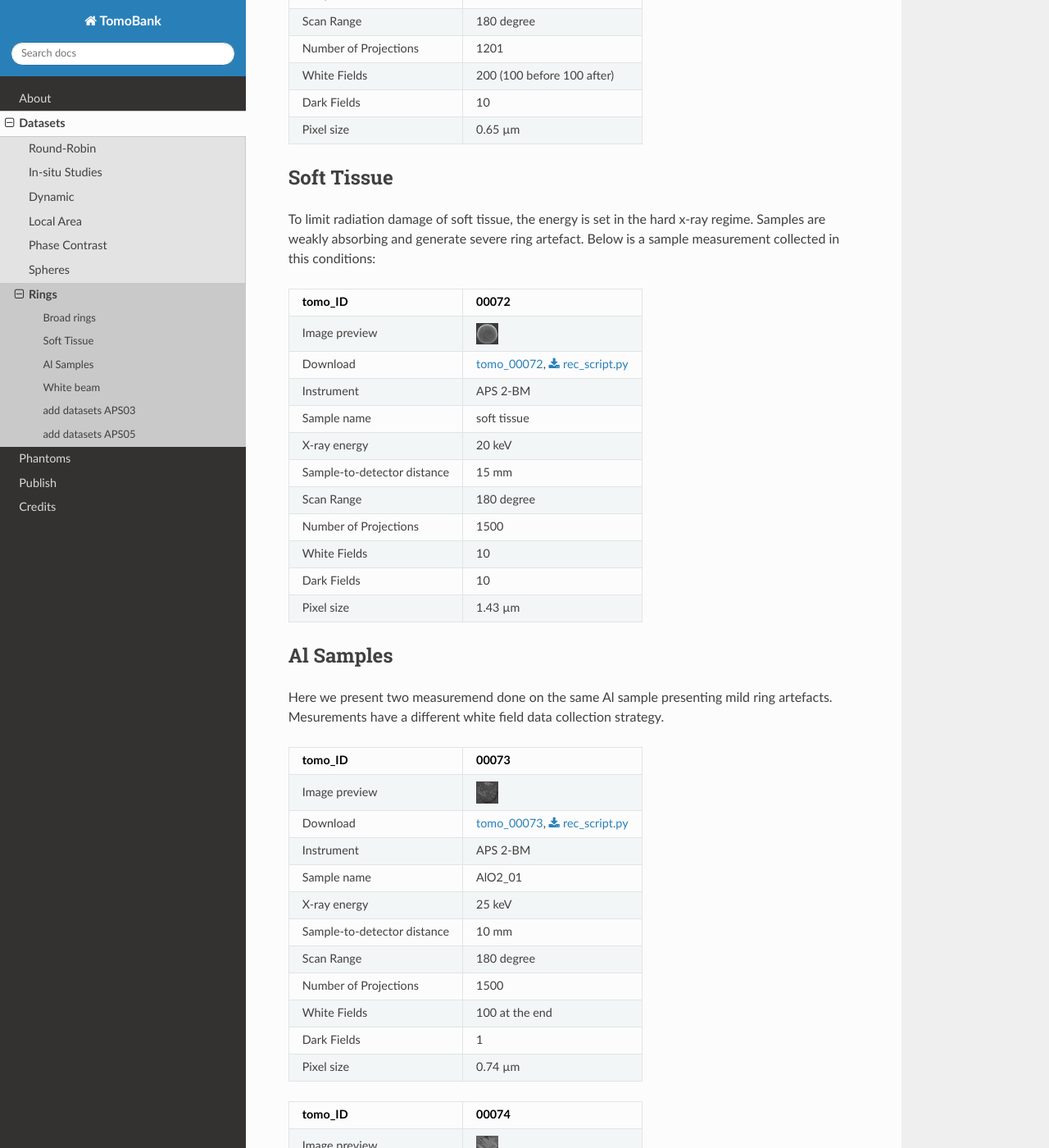
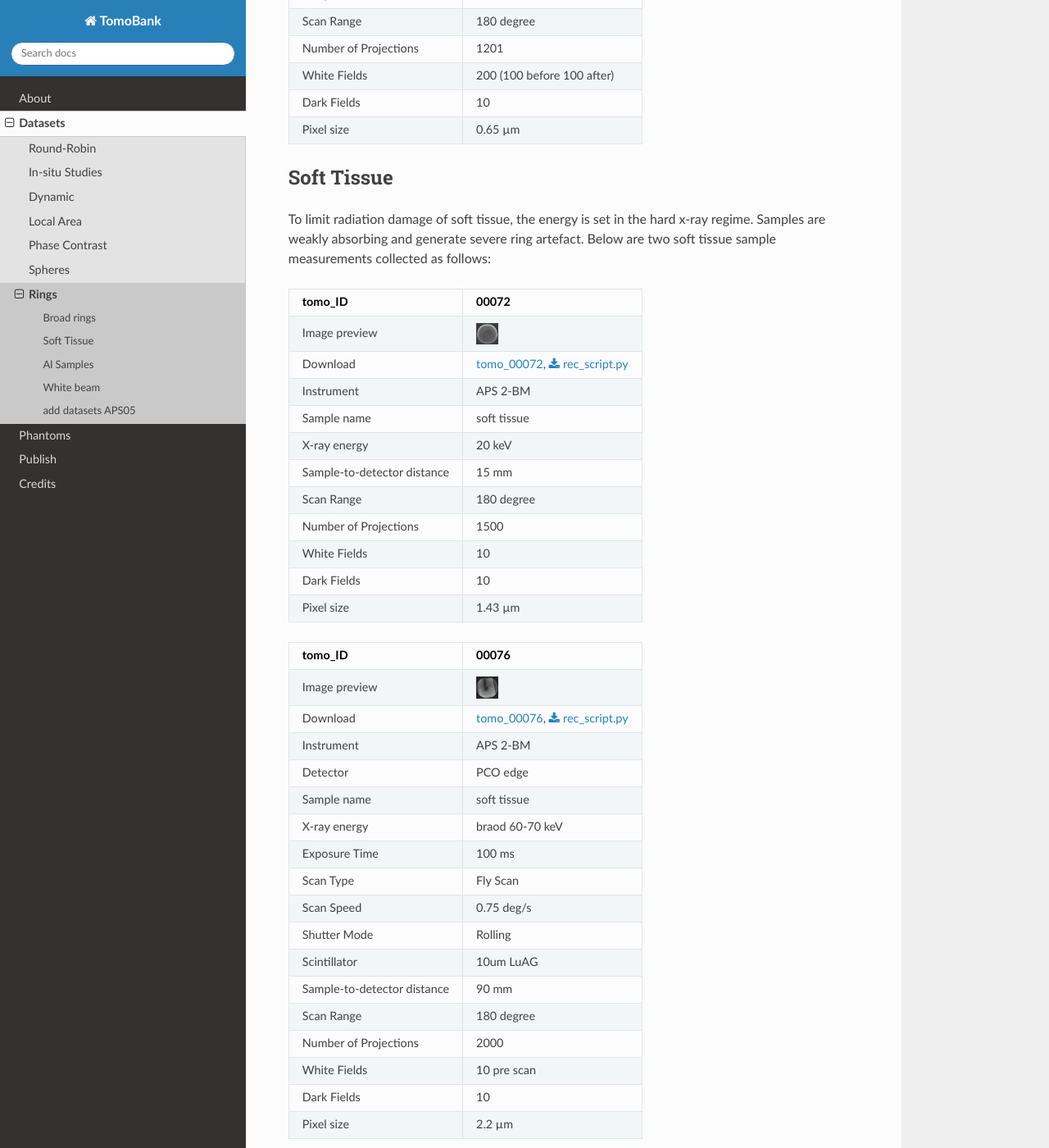
Before and after one commit to tomography/tomobank, a Sphinx documentation site: the page built from docs/source/data/docs.data.rings.rst, in a window 1280 px wide and 1400 px high, scrolled down 593 px. Shown: the whole window at 82% size. Built offline with Sphinx 7.4.7 and the Read the Docs theme 2.0.0, drawn with Linux system fonts in a browser that asks for light colours; cross-references to code outside the pages are shown as plain code; some of the changed text lies outside the part shown.

Commit message:
added APS ring dataset 76

```diff
--- /dev/null
+++ b/docs/demo/rec_tomo_00076.py
@@ -0,0 +1,56 @@
+#!/usr/bin/env python
+# -*- coding: utf-8 -*-
+
+"""
+TomoPy example script to reconstruct tomo_00076
+"""
+
+from __future__ import print_function
+
+import tomopy
+import dxchange
+
+if __name__ == '__main__':
+
+
+    tomo_id = 'tomo_00076'
+    sample_detector_distance = 90
+    rot_center = 1275
+
+    detector_pixel_size_x = 2.2e-4
+    monochromator_energy = 65
+
+    # Set path to the micro-CT data to reconstruct.
+    fname = '/tomobank/datasets/tomo_00076/' + tomo_id + '.h5'
+
+    # Select the sinogram range to reconstruct.
+    start = 1580
+    end = 1582
+
+    sino=(start, end)
+
+    # Read raw data.
+    proj, flat, dark, theta = dxchange.read_aps_32id(fname, sino=(start, end))
+
+    # Flat-field correction of raw data.
+    data = tomopy.normalize(proj, flat, dark)
+
+    # remove stripes
+    data = tomopy.prep.stripe.remove_stripe_fw(data,level=5,wname='sym16',sigma=1,pad=True)
+
+    # phase retrieval
+    data = tomopy.prep.phase.retrieve_phase(data,pixel_size=detector_pixel_size_x,dist=sample_detector_distance,energy=monochromator_energy,alpha=8e-3,pad=True)
+
+    # Set rotation center.
+    rot_center = rot_center
+
+    data = tomopy.minus_log(data)
+
+    # Reconstruct object using Gridrec algorithm.
+    rec = tomopy.recon(data, theta, center=rot_center, algorithm='gridrec')
+
+    # Mask each reconstructed slice with a circle.
+    rec = tomopy.circ_mask(rec, axis=0, ratio=0.95)
+
+    # Write data as stack of TIFs.
+    dxchange.write_tiff_stack(rec, fname='recon_dir/tomo_00076')
--- a/docs/source/data/docs.data.rings.rst
+++ b/docs/source/data/docs.data.rings.rst
@@ -48,8 +48,7 @@ A more sophisticated flat-field correction might help for the ring artefact prob
 Soft Tissue
 ~~~~~~~~~~~
 
-To limit radiation damage of soft tissue, the energy is set in the hard x-ray regime. Samples are weakly absorbing and generate severe ring artefact.
-Below is a sample measurement collected in this conditions:
+To limit radiation damage of soft tissue, the energy is set in the hard x-ray regime. Samples are weakly absorbing and generate severe ring artefact. Below are two soft tissue sample measurements collected as follows:
 
 
 +-----------------------------------------+----------------------------+
@@ -87,6 +86,51 @@ Below is a sample measurement collected in this conditions:
     :height: 20pt
 
 
++-----------------------------------------+----------------------------+
+|             tomo_ID                     | 00076                      |
++=========================================+============================+
+|             Image preview               | |00076|                    |
++-----------------------------------------+----------------------------+
+|             Download                    | tomo_00076_, |tomo_00076|  |
++-----------------------------------------+----------------------------+
+|             Instrument                  | APS 2-BM                   |
++-----------------------------------------+----------------------------+
+|             Detector                    | PCO edge                   |
++-----------------------------------------+----------------------------+
+|             Sample name                 | soft tissue                |
++-----------------------------------------+----------------------------+
+|             X-ray energy                | braod 60-70 keV            |
++-----------------------------------------+----------------------------+
+|             Exposure Time               | 100 ms                     |
++-----------------------------------------+----------------------------+
+|             Scan Type                   | Fly Scan                   |
++-----------------------------------------+----------------------------+
+|             Scan Speed                  | 0.75 deg/s                 |
++-----------------------------------------+----------------------------+
+|             Shutter Mode                | Rolling                    |
++-----------------------------------------+----------------------------+
+|             Scintillator                | 10um LuAG                  |
++-----------------------------------------+----------------------------+
+|             Sample-to-detector distance | 90 mm                      |
++-----------------------------------------+----------------------------+
+|             Scan Range                  | 180 degree                 |
++-----------------------------------------+----------------------------+
+|             Number of Projections       | 2000                       |
++-----------------------------------------+----------------------------+
+|             White Fields                | 10 pre scan                |
++-----------------------------------------+----------------------------+
+|             Dark Fields                 | 10                         |
++-----------------------------------------+----------------------------+
+|             Pixel size                  | 2.2  µm                    |
++-----------------------------------------+----------------------------+
+
+.. |tomo_00076| replace:: :download:`rec_script.py <../../../docs/demo/rec_tomo_00076.py>`
+
+.. _tomo_00076: https://www.globus.org/app/transfer?origin_id=e133a81a-6d04-11e5-ba46-22000b92c6ec&origin_path=%2Ftomobank%2Ftomo_00076%2F
+
+.. |00076| image:: ../img/tomo_00076.png
+    :width: 20pt
+    :height: 20pt
 
 Al Samples
 ~~~~~~~~~~
@@ -167,8 +211,7 @@ Mesurements have a different white field data collection strategy.
 White beam
 ~~~~~~~~~~
 
-To increase data collection speed on a BM source, the beamline is set in white beam mode. This data set contains mild ring artefacts and was
-collected with the following experimental conditions:
+To increase data collection speed on a BM source, the beamline is set in white beam mode. This data set contains mild ring artefacts and was collected with the following experimental conditions:
 
 
 +-----------------------------------------+----------------------------+
@@ -219,12 +262,6 @@ collected with the following experimental conditions:
 
 
 
-
-add datasets APS03
-~~~~~~~~~~~~~~~~~~
-
-from https://drive.google.com/drive/folders/0B78bW1AwveI_WVdXQlBRMVBKQk0
-
 add datasets APS05
 ~~~~~~~~~~~~~~~~~~
 
```
Also changed, not shown: docs/source/img/tomo_00076.png (added).
